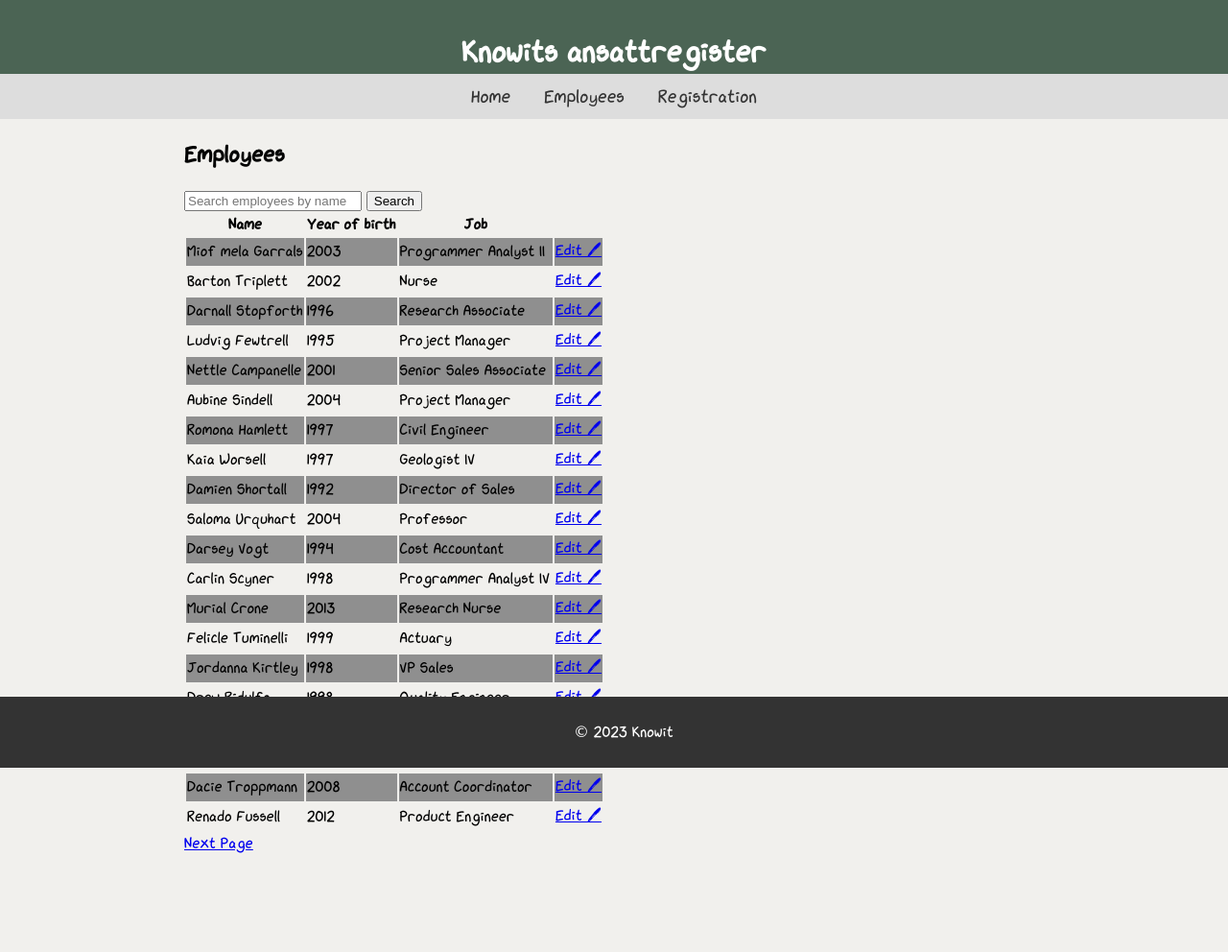
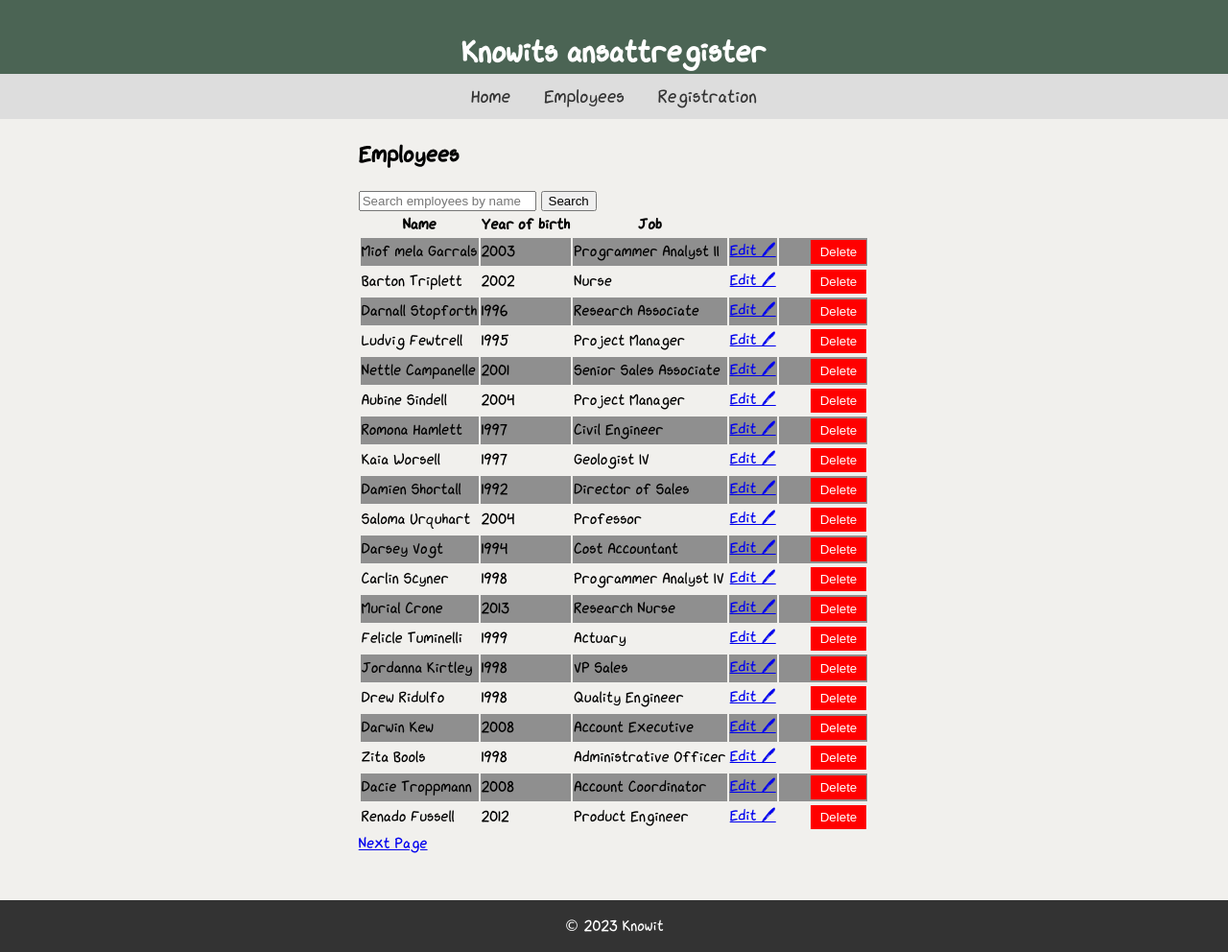
Before and after one commit to sverrejb/knowit-htmx-workshop, a Flask app: page /employees in a window 1280 px wide. Shown: the whole page at 96% size. Before the commit the page ends 889 px from the top, so only its background shows below. Run offline with Flask 3, Linux system fonts and the light colour scheme.

Commit message:
delete works fine

```diff
--- a/app.py
+++ b/app.py
@@ -81,7 +81,6 @@
 @app.route('/employees/<int:id>', methods=["POST"])
 def update_employee(id):
     form = EditForm()
-    print("yo")
 
     if form.validate_on_submit():
         for employee in database:
@@ -92,13 +91,15 @@
 
     return render_template_string('PageNotFound {{ errorCode }}', errorCode='404'), 404
 
-@app.route('/employees/<int:id>', methods=["DELETE"])
+
+@app.route('/employees/<int:id>', methods=["POST", "DELETE"])
 def delete_employee(id):
     for employee in database:
         if employee["id"] == id:
-            del employee
+            database.remove(employee)
             return ('', 204)
     return ('', 500)
+
 
 @app.route('/registration', methods=['GET'])
 def register():
--- a/static/styles.css
+++ b/static/styles.css
@@ -1,14 +1,6 @@
 @font-face {
     font-family: "XKCD";
     src: url(xkcd-script.ttf) format("truetype");
-}
-
-
-body {
-    font-family: "XKCD", Verdana, Tahoma;
-    margin: 0;
-    padding: 0;
-    background-color: #f1f0ed;
 }
 
 header {
@@ -16,6 +8,17 @@
     background-color: #4b6454;
     color: white;
     text-align: center;
+}
+
+
+body {
+    display: flex;
+    flex-direction: column;
+    min-height: 100vh;
+    font-family: "XKCD", Verdana, Tahoma;
+    margin: 0;
+    padding: 0;
+    background-color: #f1f0ed;
 }
 
 nav {
@@ -36,20 +39,33 @@
 }
 
 main {
+    flex: 1 0 auto;
     margin: 0 auto;
     max-width: 70%;
 }
 
 footer {
+    flex-shrink: 0;
     background-color: #333;
     color: white;
     text-align: center;
-    padding: 10px;
-    position: fixed;
-    bottom: 0;
     width: 100%;
+    margin-top: 3rem;
 }
 
-tr:nth-child(even) {
-    background-color: #8f8f8f;
+table tr:nth-child(even) {
+    background: #8f8f8f;
 }
+
+.delete_button {
+    padding: 5px 10px;
+    background-color: #ff0000;
+    color: white;
+    border: none;
+    cursor: pointer;
+    margin-left: 2rem;
+}
+
+.delete_button:hover {
+    background-color: #cc0000;
+}
--- a/templates/employees.html
+++ b/templates/employees.html
@@ -5,7 +5,7 @@
 <form action="{{ url_for('get_employees') }}" method="GET">
     <input type="text" name="q" placeholder="Search employees by name" value="{{ query or '' }}">
     <button type="submit">Search</button>
-  </form>
+</form>
 
 
 <table>
@@ -21,7 +21,7 @@
         <td>{{ employee.year_of_birth }}</td>
         <td>{{ employee.job }}</td>
         <td><a href="/employees/{{ employee.id }}">Edit 🖊</a></td>
-
+        <td><button class="delete_button" onclick="deleteUser({{ employee.id }})">Delete</button></td>
     </tr>
     {% endfor %}
 </table>
@@ -30,4 +30,25 @@
 <a href="{{next_page}}">Next Page</a>
 {% endif %}
 
+{# TODO: delete this javascript #}
+<script>
+    function deleteUser(id) {
+        const element = event.target;
+        const tableRow = element.parentElement.parentElement;
+
+        fetch(`/employees/${id}`, { method: 'DELETE' })
+            .then((res) => {
+                if (!res.ok) {
+                    throw new Error(`Status Code Error: ${res.status}`);
+                }
+            })
+            .then((data) => {
+                tableRow.remove();
+            })
+            .catch((error) => {
+                alert('There was an error. Please try again later.')
+            });
+    }
+</script>
+
 {% endblock %}
```
Also changed, not shown: templates/employee.html (+0 -12 lines).
